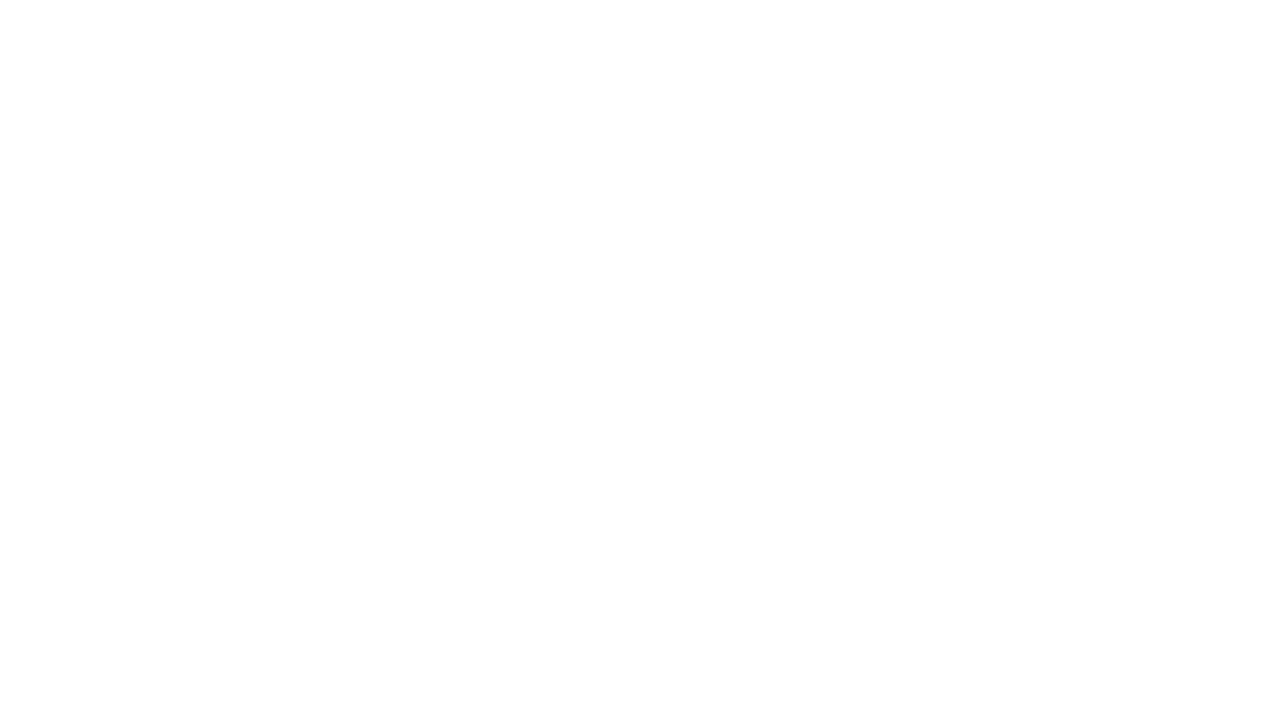
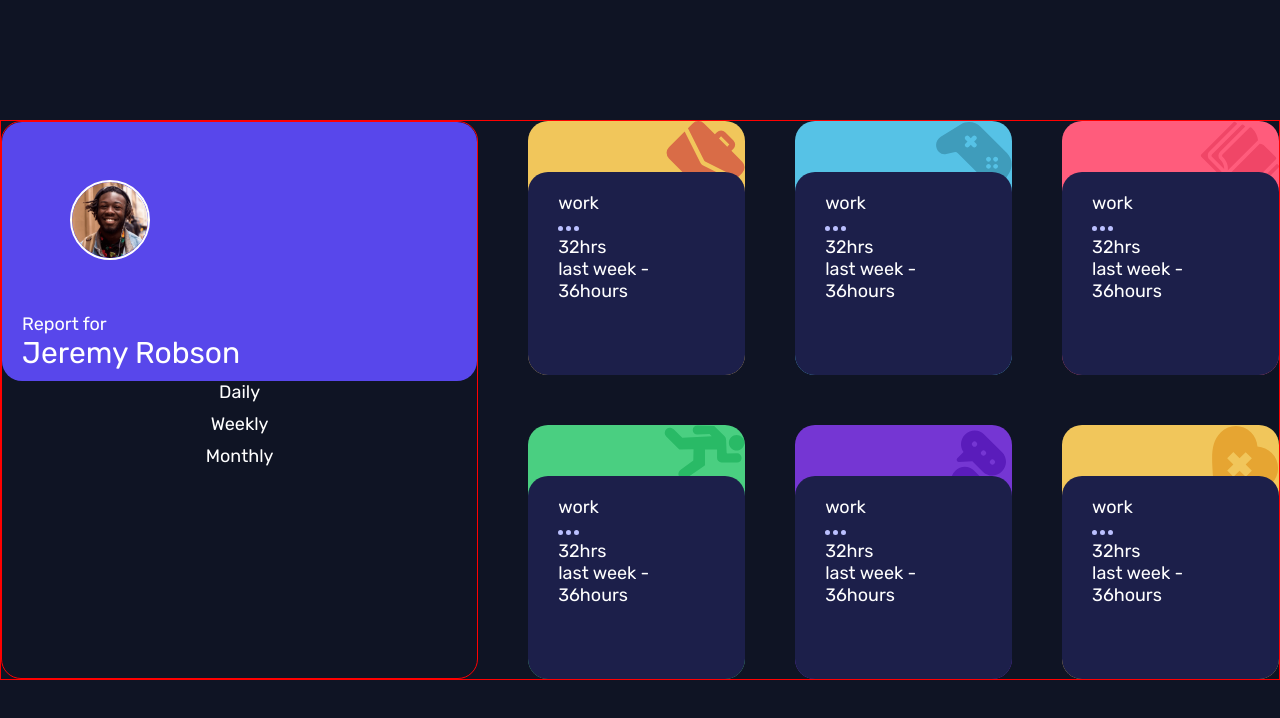
Before and after one commit to nathandev254/Time-tracking-Dashbord, a plain HTML site: page index.html in a window 1280 px wide. Drawn offline with Linux system fonts and the light colour scheme.

Commit message:
The second commit

```diff
--- a/index.html
+++ b/index.html
@@ -1,20 +1,105 @@
 <!DOCTYPE html>
 <html lang="en">
-<head>
-  <meta charset="UTF-8">
-  <meta name="viewport" content="width=device-width, initial-scale=1.0"> <!-- displays site properly based on user's device -->
+  <head>
+    <meta charset="UTF-8" />
+    <meta name="viewport" content="width=device-width, initial-scale=1.0" />
+    <!-- displays site properly based on user's device -->
+    <link rel="stylesheet" href="style.css" />
+    <link
+      rel="icon"
+      type="image/png"
+      sizes="32x32"
+      href="./images/favicon-32x32.png"
+    />
 
-  <link rel="icon" type="image/png" sizes="32x32" href="./images/favicon-32x32.png">
-
-  <title>Frontend Mentor | Time tracking dashboard</title>
-
-  <!-- Feel free to remove these styles or customise in your own stylesheet 👍 -->
-  <style>
-    .attribution { font-size: 11px; text-align: center; }
-    .attribution a { color: hsl(228, 45%, 44%); }
-  </style>
-</head>
-<body>
-
-</body>
+    <title>Frontend Mentor | Time tracking dashboard</title>
+  </head>
+  <body>
+    <div class="grid-container ">
+      <div class="grid--item grid--unique">
+        <div class="outer">
+          <img src="images/image-jeremy.png" alt="" />
+          <p>Report for</p>
+          <span>Jeremy Robson</span>
+        </div>
+        <div class="inner">
+          <p>Daily</p>
+          <p>Weekly</p>
+          <p>Monthly</p>
+        </div>
+      </div>
+      <div class="grid--item grid--1">
+        <div class="grid--content">
+          <div class="work--content">
+            <p>work</p>
+            <img src="images/icon-ellipsis.svg" alt="" />
+          </div>
+          <p class="hours">32hrs</p>
+          <div class="Hour--tracking">
+            <p>last week - 36hours</p>
+          </div>
+        </div>
+      </div>
+      <div class="grid--item grid--2 ">
+        <div class="grid--content">
+          <div class="work--content">
+            <p>work</p>
+            <img src="images/icon-ellipsis.svg" alt="" />
+          </div>
+          <p class="hours">32hrs</p>
+          <div class="Hour--tracking">
+            <p>last week - 36hours</p>
+          </div>
+        </div>
+      </div>
+      <div class="grid--item grid--3">
+        <div class="grid--content">
+          <div class="work--content">
+            <p>work</p>
+            <img src="images/icon-ellipsis.svg" alt="" />
+          </div>
+          <p class="hours">32hrs</p>
+          <div class="Hour--tracking">
+            <p>last week - 36hours</p>
+          </div>
+        </div>
+      </div>
+      <div class="grid--item grid--4">
+        <div class="grid--content">
+          <div class="work--content">
+            <p>work</p>
+            <img src="images/icon-ellipsis.svg" alt="" />
+          </div>
+          <p class="hours">32hrs</p>
+          <div class="Hour--tracking">
+            <p>last week - 36hours</p>
+          </div>
+        </div>
+      </div>
+      <div class="grid--item grid--5">
+        <div class="grid--content">
+          <div class="work--content">
+            <p>work</p>
+            <img src="images/icon-ellipsis.svg" alt="" />
+          </div>
+          <p class="hours">32hrs</p>
+          <div class="Hour--tracking">
+            <p>last week - 36hours</p>
+          </div>
+        </div>
+      </div>
+      <div class="grid--item grid--6">
+        <div class="grid--content">
+          <div class="work--content">
+            <p>work</p>
+            <img src="images/icon-ellipsis.svg" alt="" />
+          </div>
+          <p class="hours">32hrs</p>
+          <div class="Hour--tracking">
+            <p>last week - 36hours</p>
+          </div>
+        </div>
+      </div>
+    </div>
+  </body>
 </html>
--- /dev/null
+++ b/style.css
@@ -0,0 +1,109 @@
+
+@import url('https://fonts.googleapis.com/css2?family=Rubik:wght@300;400;500&display=swap');
+
+*{
+    padding: 0;
+    margin: 0;
+    box-sizing: border-box;
+}
+Body{
+    font-size: 18px;
+    font-family: 'Rubik', sans-serif;
+    height: 100vh;
+    display: grid;
+    place-items: center;
+    background-color: hsl(226, 43%, 10%);
+}
+.grid-container{
+    display: grid;
+    grid-template-columns: auto auto auto auto;
+    width: 100%;
+    height: 70%;
+    border: 1px solid red;
+    gap: 50px;
+}
+.grid--unique{
+    grid-row: 1 / span 2;
+    border: 1px solid red;
+    border-radius: 20px;
+}
+.grid--unique .outer{
+    background-color:hsl(246, 80%, 60%) ;
+    border-radius: 20px;
+    padding: 10px 20px;
+}
+
+.grid--unique .outer img{
+    width: 5rem;
+    height: auto;
+    border: 2px solid #fff;
+    border-radius: 50%;
+    margin:3rem;
+}
+.grid--unique .outer span{
+    display: block;
+    font-size: 30px;
+}
+
+ .inner{
+    display: grid;
+    place-items: center;
+    width: 100%;
+    text-align: center;
+}
+.inner p{
+    margin-bottom: 10px;
+}
+
+.grid--item{
+    color: #fff;
+    border-radius: 20px;
+    position: relative;
+}
+.grid--1{
+    background: url(images/icon-work.svg);
+    background-color: hsl(43, 84%, 65%);
+    background-repeat: no-repeat;
+    background-position: top right;
+}
+.grid--content{
+    position: absolute;
+    background-color: hsl(235, 46%, 20%);
+    padding: 20px 30px;
+    height: 80%;
+    width: 100%;
+    bottom: 0;
+    left: 0;
+    border-radius: 20px;
+}
+.grid--2
+{
+    background: url(images/icon-play.svg);
+    background-color: hsl(195, 74%, 62%);
+    background-repeat: no-repeat;
+    background-position: top right;
+}
+.grid--3{
+    background: url(images/icon-study.svg);
+    background-repeat: no-repeat;
+    background-position: top right;
+    background-color: hsl(348, 100%, 68%);
+}
+.grid--4{
+    background: url(images/icon-exercise.svg);
+    background-color: hsl(145, 58%, 55%);
+    background-repeat: no-repeat;
+    background-position: top right;
+}
+.grid--5{
+    background: url(images/icon-social.svg);
+    background-color: hsl(264, 64%, 52%);
+    background-repeat: no-repeat;
+    background-position: top right;
+}
+.grid--6{
+    background: url(images/icon-self-care.svg);
+    background-color: hsl(43, 84%, 65%);
+    background-repeat: no-repeat;
+    background-position: top right;
+}
```
